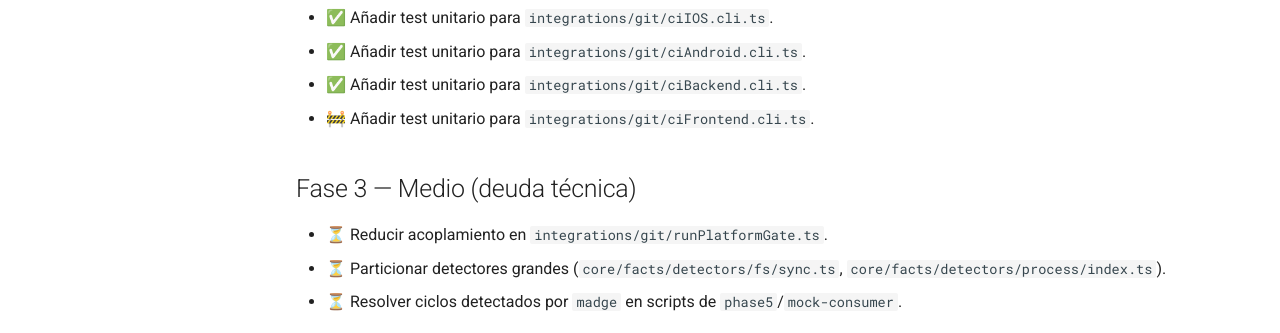
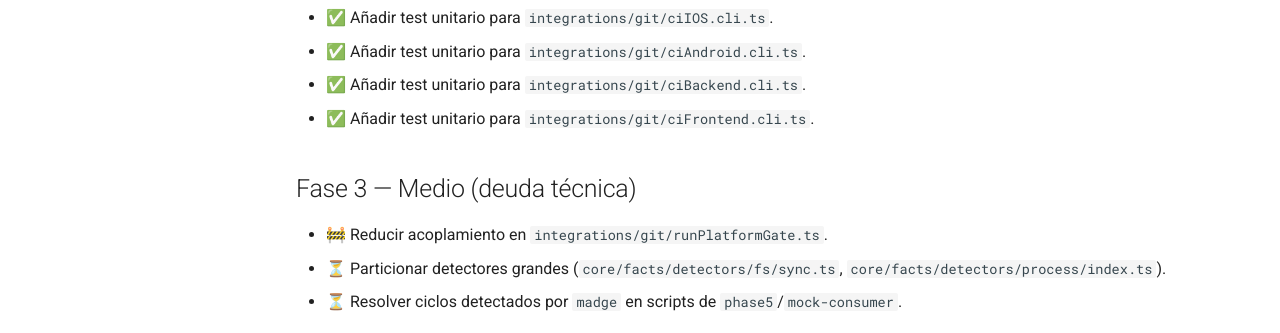
Before and after one commit to SwiftEnProfundidad/ast-intelligence-hooks, an MkDocs documentation site: the page built from docs/REFRACTOR_PROGRESS.md, in a window 1280 px wide and 900 px high, scrolled down 1801 px. Shown: the part 216-549 px from the top of the window. Built offline with MkDocs 1.6.1 and Material for MkDocs 9.7.7, drawn with Linux system fonts in a browser that asks for light colours; comment, search, counter and statistics services are not loaded.

```diff
--- a/docs/REFRACTOR_PROGRESS.md
+++ b/docs/REFRACTOR_PROGRESS.md
@@ -55,10 +55,10 @@ Estado consolidado del refactor con seguimiento de tareas y evidencia del avance
 - ✅ Añadir test unitario para `integrations/git/ciIOS.cli.ts`.
 - ✅ Añadir test unitario para `integrations/git/ciAndroid.cli.ts`.
 - ✅ Añadir test unitario para `integrations/git/ciBackend.cli.ts`.
-- 🚧 Añadir test unitario para `integrations/git/ciFrontend.cli.ts`.
+- ✅ Añadir test unitario para `integrations/git/ciFrontend.cli.ts`.
 
 ## Fase 3 — Medio (deuda técnica)
-- ⏳ Reducir acoplamiento en `integrations/git/runPlatformGate.ts`.
+- 🚧 Reducir acoplamiento en `integrations/git/runPlatformGate.ts`.
 - ⏳ Particionar detectores grandes (`core/facts/detectors/fs/sync.ts`, `core/facts/detectors/process/index.ts`).
 - ⏳ Resolver ciclos detectados por `madge` en scripts de `phase5`/`mock-consumer`.
 
```
Also changed, not shown: 1 other file.
